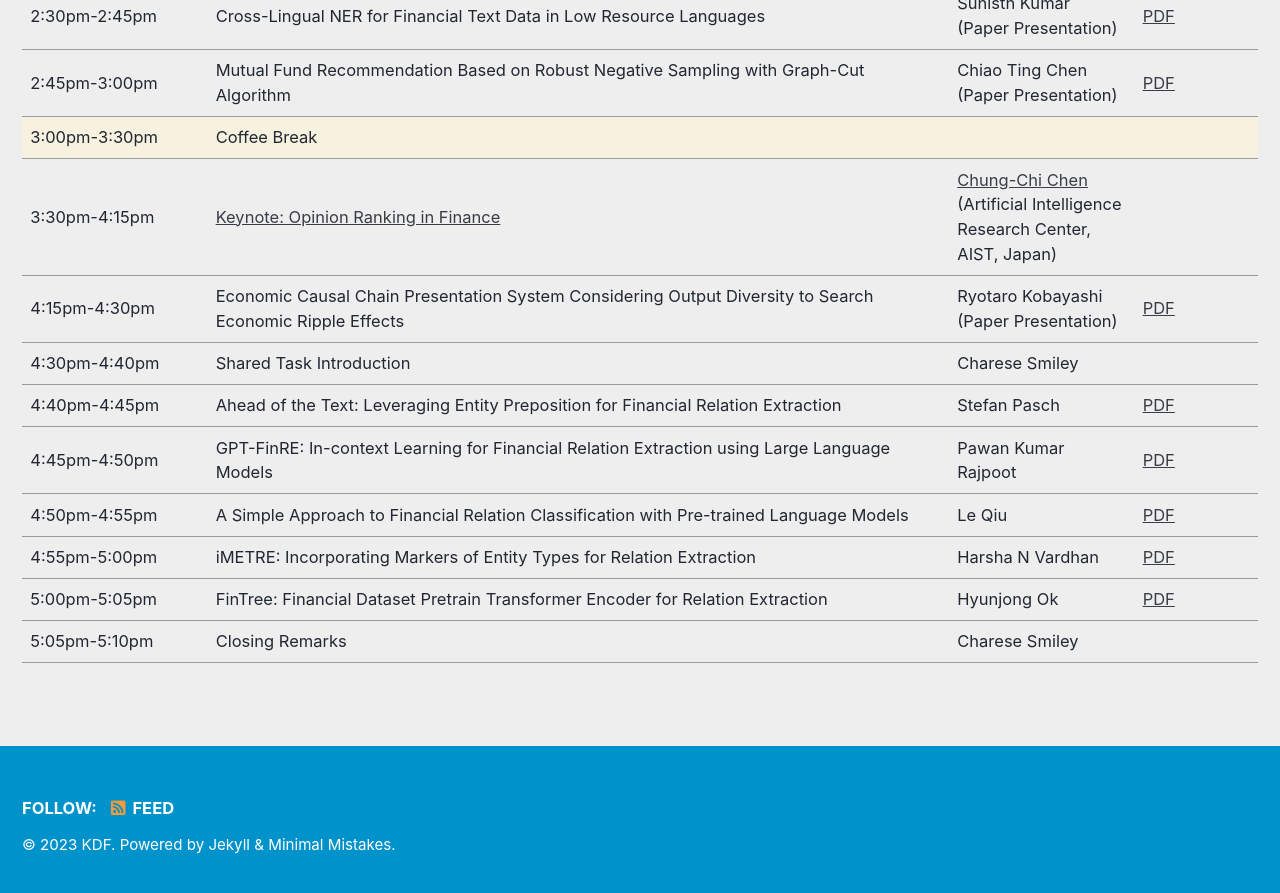
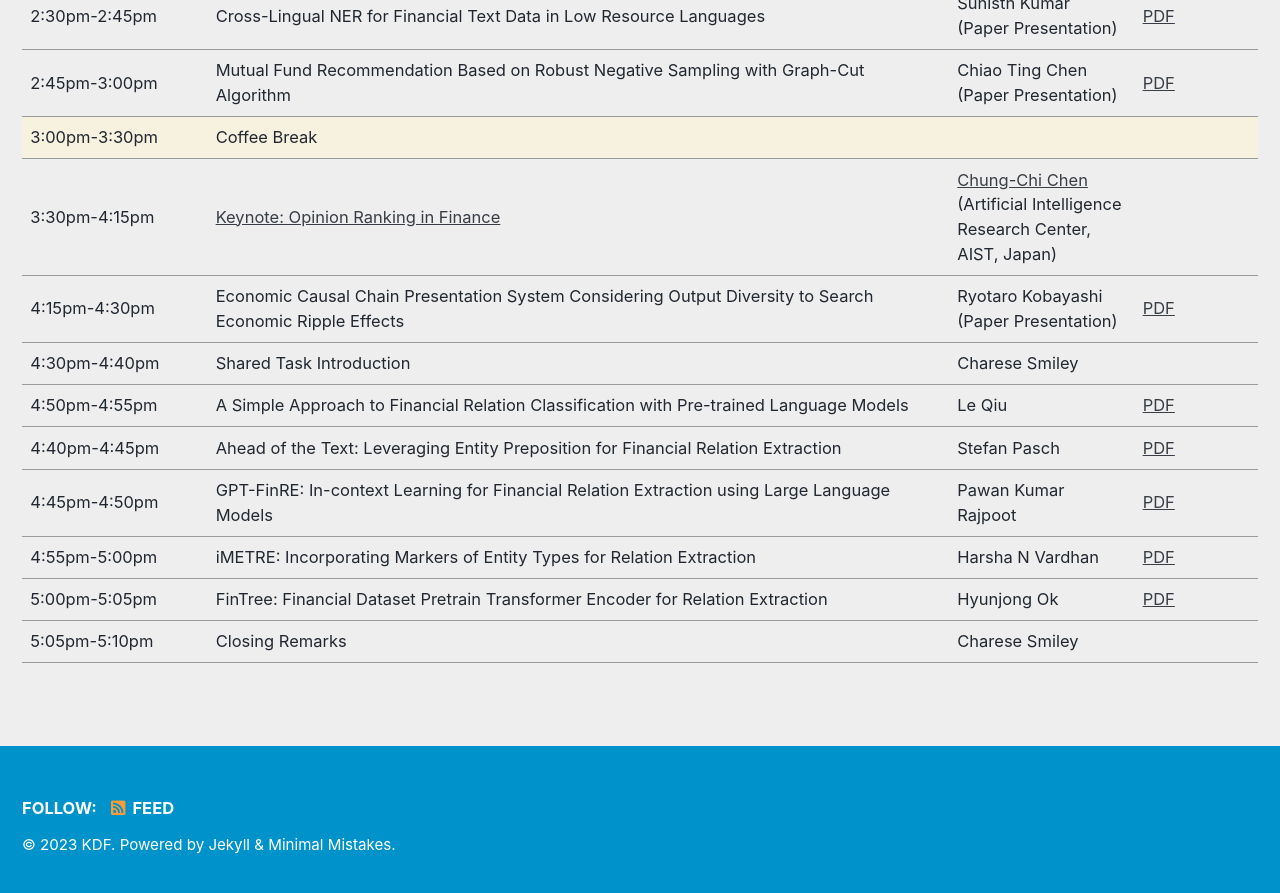
Before and after one commit to kdf-workshop/kdf23, a Jekyll site: the page built from _pages/schedule.md, in a window 1280 px wide and 900 px high, scrolled down 1062 px. Shown: the top 893 px of the window. Built offline with Jekyll 4.4.1, drawn with Linux system fonts in a browser that asks for light colours; cached includes are drawn as plain includes; part of the change alters nothing that is shown.

Commit message:
Update schedule.md

```diff
--- a/_pages/schedule.md
+++ b/_pages/schedule.md
@@ -86,6 +86,12 @@ excerpt: "<br/>Schedule<br/>"
         <td markdown="span">&nbsp;</td>
     </tr>
     <tr>
+        <td markdown="span">4:50pm-4:55pm</td>
+        <td markdown="span">A Simple Approach to Financial Relation Classification with Pre-trained Language Models</td>
+        <td markdown="span">Le Qiu<br/></td>
+        <td markdown="span">[PDF](/kdf23/assets/images/kdf_s3.pdf)</td>
+    </tr>
+    <tr>
         <td markdown="span">4:40pm-4:45pm</td>
         <td markdown="span">Ahead of the Text: Leveraging Entity Preposition for Financial Relation Extraction</td>
         <td markdown="span">Stefan Pasch<br/></td>
@@ -96,12 +102,6 @@ excerpt: "<br/>Schedule<br/>"
         <td markdown="span">GPT-FinRE: In-context Learning for Financial Relation Extraction using Large Language Models</td>
         <td markdown="span">Pawan Kumar Rajpoot<br/></td>
         <td markdown="span">[PDF](/kdf23/assets/images/kdf_s2.pdf)</td>
-    </tr>
-    <tr>
-        <td markdown="span">4:50pm-4:55pm</td>
-        <td markdown="span">A Simple Approach to Financial Relation Classification with Pre-trained Language Models</td>
-        <td markdown="span">Le Qiu<br/></td>
-        <td markdown="span">[PDF](/kdf23/assets/images/kdf_s3.pdf)</td>
     </tr>
     <tr>
         <td markdown="span">4:55pm-5:00pm</td>
```
